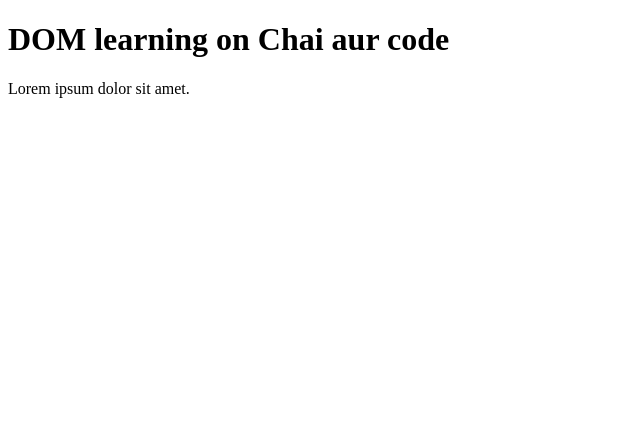
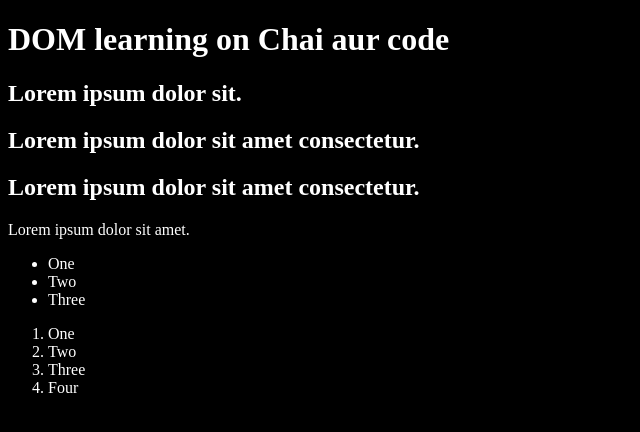
Before and after one commit to ishansinha019/js-hitesh, a plain HTML site: page dom/one.html in a window 1280 px wide. Shown: the whole page, without its empty margins (0-640 px from the left). Drawn offline with Linux system fonts and the light colour scheme.

Commit message:
push from company lap 2

```diff
--- a/Iife.js
+++ b/Iife.js
@@ -1,5 +1,5 @@
 // Immediately Invoked Fuction Expression (IIFE) : used specially for files contining DB connedction
-(function db_com () {
+(function db_com() {
     console.log(`DB CONNECTED`);
 })(); //this is a named IIFE
 
--- a/dom/one.html
+++ b/dom/one.html
@@ -4,11 +4,71 @@
     <meta charset="UTF-8">
 
     <title>DOM learning</title>
+    <style>
+        .bg-black {
+            background-color: black;
+            color: white;
+            /* padding: 20px; */
+        }
+    </style>
 </head>
-<body>
-    <div class="bg-black">
-        <h1 class="heading">DOM learning on Chai aur code</h1>
+<body class="bg-black">
+    <div>
+        <h1 id="title" class="heading">DOM learning on Chai aur code <span style="display: none">test text</span></h1>
+        <h2>Lorem ipsum dolor sit.</h2>
+        <h2>Lorem ipsum dolor sit amet consectetur.</h3>
+        <h2>Lorem ipsum dolor sit amet consectetur.</h3>
         <p>Lorem ipsum dolor sit amet.</p>
+        <ul>
+            <li>One</li>
+            <li>Two</li>
+            <li>Three</li>
+        </ul>
+        <ol>
+            <li class="list-item">One</li>
+            <li class="list-item">Two</li>
+            <li class="list-item">Three</li>
+            <li class="list-item">Four</li>
+
+        </ol>
     </div>
 </body>
 </html>
+
+
+
+
+<!-- title.innerText
+'DOM learning on Chai aur code'
+title.textContent
+'DOM learning on Chai aur code test text'
+title.innerHTML
+'DOM learning on Chai aur code <span style="display: none">test text</span>'
+
+here we can see that innerText (visible text )is ignoring the message in span to
+display none whereas in textContent we can see the span content as well. innerHTML shows the whole HTML text-->
+
+<!-- const ul = document.querySelector('ul')
+undefined
+const firstli = ul.querySelector('li')
+undefined
+firstli.style.backgroundColor = 'green'
+'green'
+we can do nested query selectors as well.
+-->
+
+<!--
+Stuff like NodeList, HTML Collection etc are not actually Arrays in Js so prototyping is very much limited unlike array
+But we can reference -->
+
+<!-- const tempLiList = document.querySelectorAll("ol")
+undefined
+tempLiList
+NodeList [ol]0: ollength: 1[[Prototype]]: NodeListentries: ƒ entries()forEach: ƒ forEach()item: ƒ item()keys: ƒ keys()length: (...)values: ƒ values()constructor: ƒ NodeList()Symbol(Symbol.iterator): ƒ values()Symbol(Symbol.toStringTag): "NodeList"get length: ƒ length()[[Prototype]]: Object
+tempLiList.forEach((l) => {
+    l.style.backgroundColor = 'red'
+})
+here we can see how forEach works for the NodeList
+Array.from() can be used to convert Nodelist or HTML Collection to array -->
+
+<!-- Another good point is that we can carry out basic iterations like for and if on these non array objects -->
```
